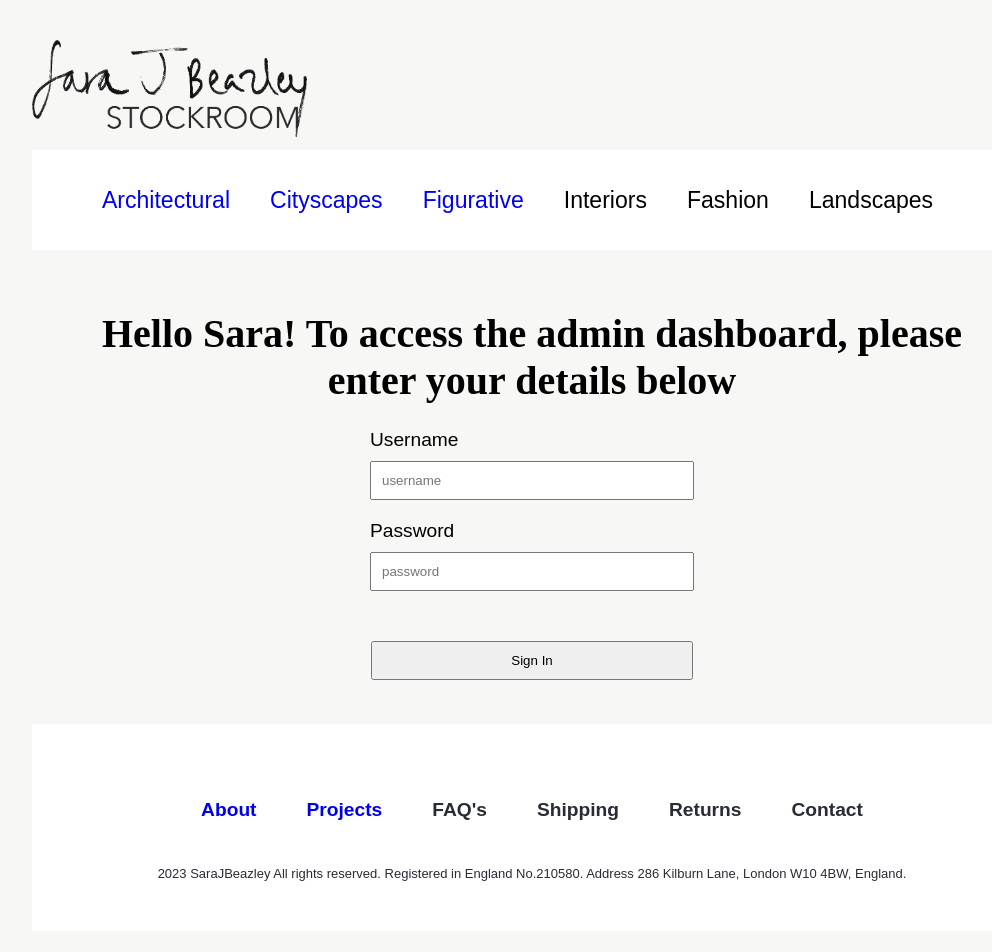
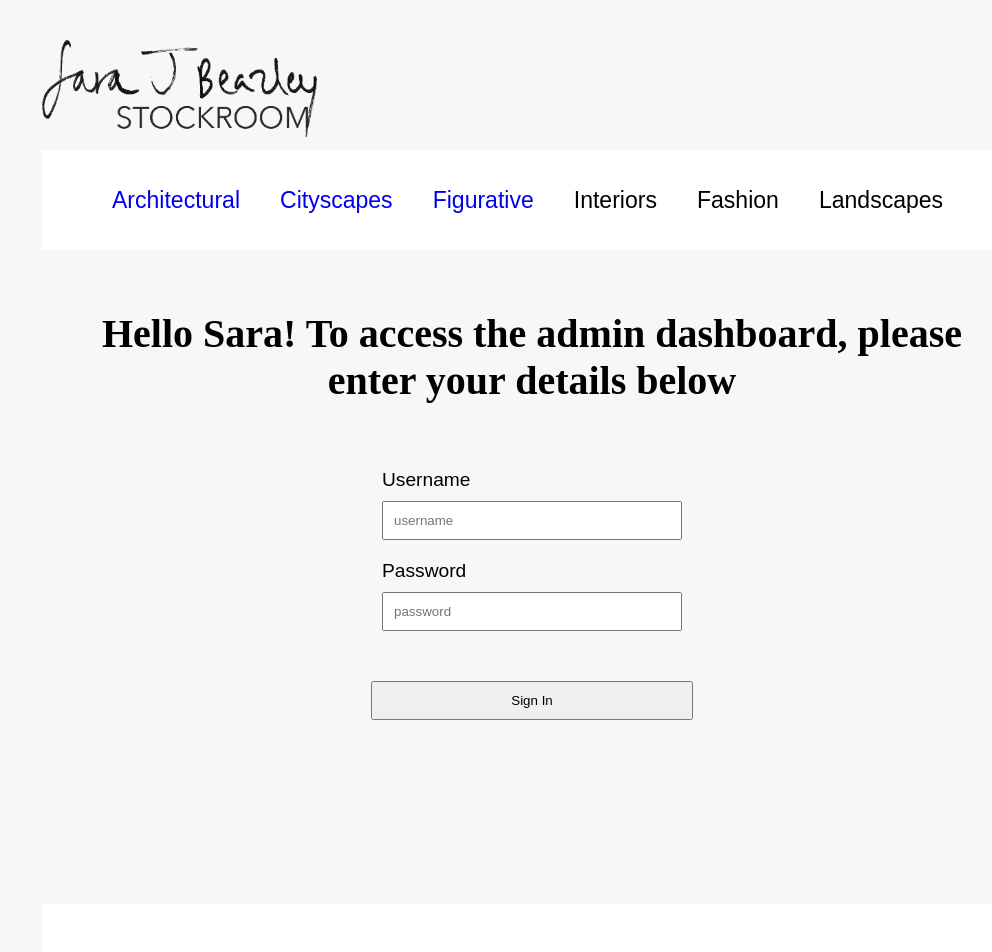
Before and after one commit to sarajbeazley/SJB_Stockroom, a React (Create React App) app: page /admin in a window 1280 px wide. Shown: the top 952 px of the page, without its empty margins (108-1100 px from the left). Built offline with nearby package versions, Linux system fonts and the light colour scheme.

Commit message:
tweaks to admin/login pages

```diff
--- a/src/App.css
+++ b/src/App.css
@@ -1,6 +1,7 @@
 * {
   margin: 0;
   padding: 0;
+  box-sizing: border-box;
 
 }
 
@@ -131,12 +132,12 @@ text-decoration: none;
   grid-template-columns: repeat(5, 1fr);
   grid-template-rows: auto;
   background-color: white;
-  padding: 50px;
+  padding: 40px;
   font-size: medium;
   color: #282c34;
   place-items: center;
   /* margin-bottom: 10px; */
-  margin-top: 50px;
+  margin-top: 150px;
 }
 
 .item{
@@ -167,17 +168,29 @@ text-decoration: none;
   grid-column: 5;
 }
 
-.admin-title{
-  padding-bottom: 20px;
-  margin-top: 10px
+.admin-sign-button{
+  padding: 10px;
+  margin-top: 30px;
+  width: 322px;
+  cursor: pointer;
+  transition: background-color 250ms;
 }
 
-.form{
+.admin-title{
+  padding-bottom: 140px;
+  margin-top: 40px
+}
+
+/* .admin-form-box{
+
+} */
+
+.login-form{
   display: flex;
   flex-direction: column;
   align-items: center;
   justify-content: center;
-  height: 30vh;
+  height: 40vh;
 }
 
 .admin-form{
@@ -188,7 +201,7 @@ text-decoration: none;
   height: 90vh;
 }
 
-.admin-sign-button{
+.admin-upload-button{
   padding: 10px;
   margin-top: 30px;
   width: 322px;
--- a/src/components/AdminDashboard.js
+++ b/src/components/AdminDashboard.js
@@ -34,7 +34,7 @@ export default function AdminDashboard() {
   function handleSubmit(event) {
     event.preventDefault();
     // console.log("Form Data", formData);
-    // console.log("Uploaded Image", uploadedImage);
+    console.log("Uploaded Image", uploadedImage);
 
     const requestData = {
       ...formData,
@@ -177,7 +177,7 @@ export default function AdminDashboard() {
             </div>
           </div>
 
-          <button className="admin-sign-button" type="submit">
+          <button className="admin-upload-button" type="submit">
             Upload
           </button>
         </form>
--- a/src/components/LoginPage.js
+++ b/src/components/LoginPage.js
@@ -54,7 +54,6 @@ export default function LoginPage() {
 
       navigate('/admin')
       console.log("Redirecting to admin dashboard...");
-//is there a reditrect hook in react or is that the same as navigate?
 
       setUsername("");
       setPassword("");
@@ -68,7 +67,7 @@ export default function LoginPage() {
         Hello Sara! To access the admin dashboard, please enter your details
         below
       </h1>
-      <form className="form" onSubmit={handleSubmit}>
+      <form className="login-form" onSubmit={handleSubmit}>
         <div className="input-container">
           <p>Username</p>
           <input
--- a/src/components/SingleImage.js
+++ b/src/components/SingleImage.js
@@ -38,9 +38,9 @@ export default function SingleImage({ collectionsData }) {
       <div className="digital-artwork-info">
         <p>Digital print:</p>
         <p>giclee print on paper</p>
-        <p>small (size?) £100</p>
-        <p>medium (size?) £200</p>
-        <p>large (size?) £300</p>
+        <p>small (42 x 42 cms) £100</p>
+        <p>medium (62 x 62 cms) £200</p>
+        <p>large (82 x 82 cms) £300</p>
       </div>
     </div>
   );
```
